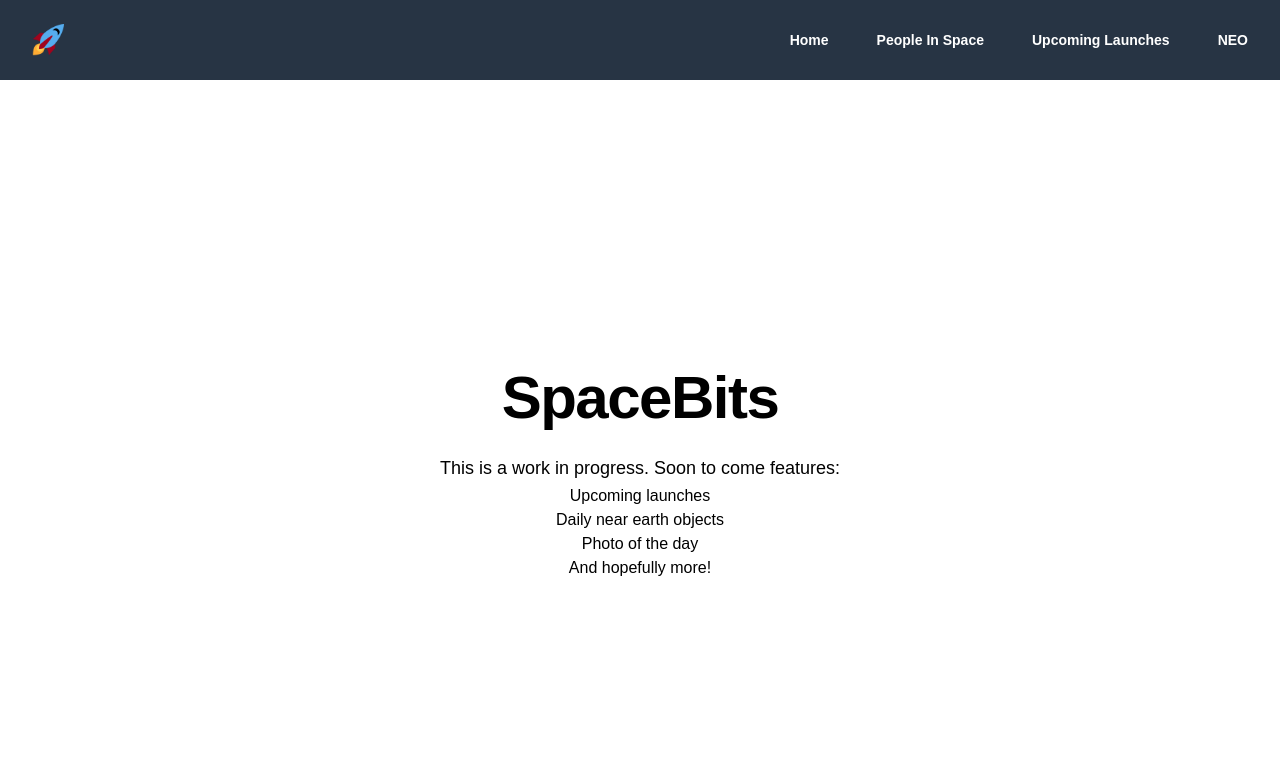
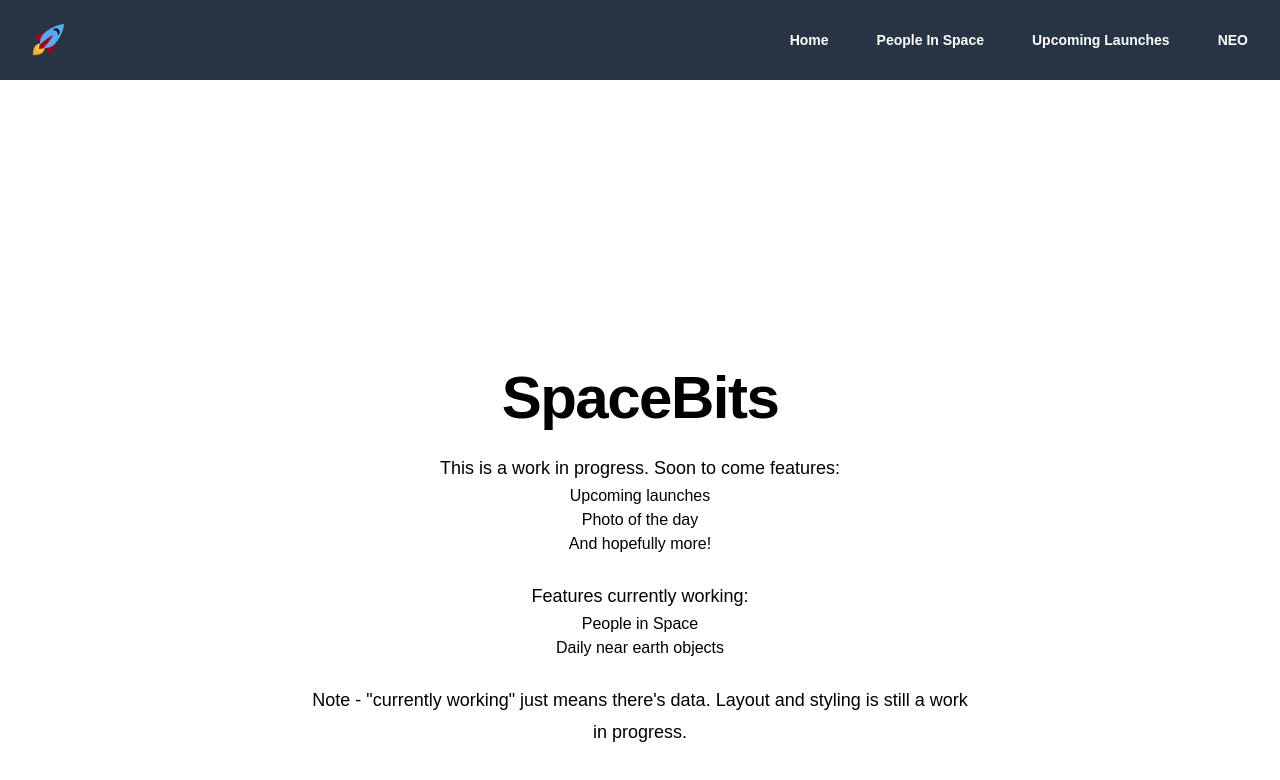
Before and after one commit to jslow421/spacebits-web, a Vue app: page / in a window 1280 px wide. Shown: the top 780 px of the page. Built offline with nearby package versions, Linux system fonts and the light colour scheme; what prettier-plugin-tailwindcss would draw is missing.

Commit message:
Tweaks and language

```diff
--- a/src/views/home.vue
+++ b/src/views/home.vue
@@ -6,10 +6,17 @@
 				<p class="text-gray-600 mt-6 text-lg leading-8">This is a work in progress. Soon to come features:</p>
 				<ul class="">
 					<li>Upcoming launches</li>
-					<li>Daily near earth objects</li>
 					<li>Photo of the day</li>
 					<li>And hopefully more!</li>
 				</ul>
+				<p class="text-gray-600 mt-6 text-lg leading-8">Features currently working:</p>
+				<ul class="">
+					<li>People in Space</li>
+					<li>Daily near earth objects</li>
+				</ul>
+				<p class="text-gray-600 mt-6 text-lg leading-8">
+					Note - "currently working" just means there's data. Layout and styling is still a work in progress.
+				</p>
 			</div>
 		</div>
 	</div>
--- a/src/views/neo.vue
+++ b/src/views/neo.vue
@@ -3,16 +3,14 @@
 		<spinner />
 	</span>
 	<div class="container mx-auto bg-white px-4 sm:px-6 lg:px-8" v-bind:class="{ hidden: isLoading }">
-		<div class="sm:flex sm:items-center">
-			<div class="sm:flex-auto">
-				<h1 class="text-gray-900 font-semibold leading-6 text-base">
-					Today's {{ neoModel.data?.element_count }} Near Earth Objects
-				</h1>
-				<p class="text-gray-700 mt-2 text-sm">A list of Near Earth Objects for today.</p>
-			</div>
-		</div>
 		<div class="-mx-4 mt-8 sm:-mx-0">
 			<table class="divide-gray-300 min-w-full divide-y">
+				<caption>
+					{{
+						neoModel.data?.element_count
+					}}
+					Near Earth objects for today
+				</caption>
 				<thead>
 					<tr>
 						<th scope="col" class="text-gray-900 py-3.5 pl-4 pr-3 text-left text-sm font-semibold sm:pl-0">
```
